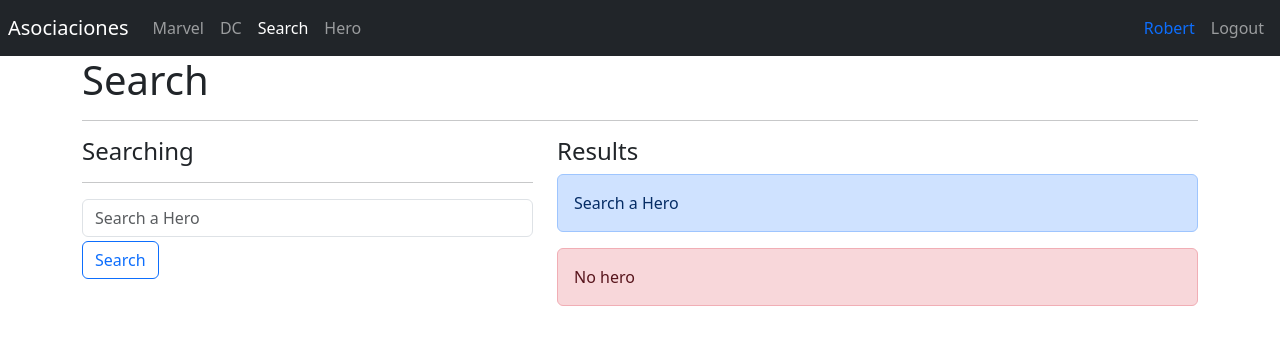
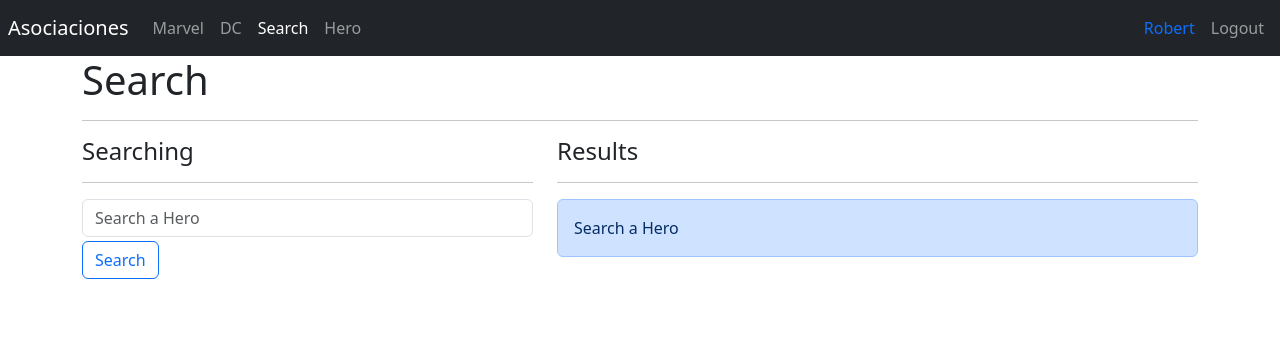
Before and after one commit to robertgrc/aplicacionBuscadorImagenes, a React (Vite) app: page /search in a window 1280 px wide. Shown: the top 344 px of the page. Built offline with nearby package versions, Linux system fonts and the light colour scheme.

Commit message:
Terminando seccion de SPA

```diff
--- /dev/null
+++ b/src/heroes/helpers/getHeroesByName.js
@@ -0,0 +1,12 @@
+import { heroes } from "../data/heroes"
+
+export const getHeroesByName = (name='') => {
+
+name = name.toLocaleLowerCase().trim()
+
+if (name.length===0)return[]
+
+return heroes.filter(
+      hero => hero.superhero.toLocaleLowerCase().includes( name )
+  )
+}
--- a/src/heroes/helpers/index.js
+++ b/src/heroes/helpers/index.js
@@ -1,2 +1,3 @@
 export * from './getHeroesByPublisher'
 export * from './getHeroById'
+export * from './getHeroesByName'
--- a/src/heroes/pages/SearchPage.jsx
+++ b/src/heroes/pages/SearchPage.jsx
@@ -2,6 +2,7 @@ import { HeroCard } from "../components"
 import { useForm } from "../../hooks/useForm"
 import { useLocation, useNavigate } from "react-router-dom"
 import queryString from "query-string"
+import { getHeroesByName } from "../helpers"
 
 
 
@@ -11,19 +12,22 @@ export const SearchPage = () => {
   const location = useLocation()
 
   const { q = ''} = queryString.parse(location.search)
+  const heroes = getHeroesByName(q)
 
+  const showSearch = (q.length ===0);
+  const showError =  (q.length >0) && heroes.length ===0;
 
   const{ searchText,formState,onInputChange,onResetForm} = useForm({
-    searchText:''
+    searchText: q
   })
 
   const onSearchSubmit = (event) =>{
     event.preventDefault()
 
-    if(searchText.trim().length <= 1) {
-      console.log('Texto muy Corto')
-      return
-    }
+    // if(searchText.trim().length <= 1) {
+    //   console.log('Texto muy Corto')
+    //   return
+    // }
     navigate(`?q=${searchText}`)
     console.log({searchText})
   }
@@ -54,14 +58,24 @@ export const SearchPage = () => {
        </div>
        <div className="col-7">
             <h4>Results</h4>
-            <div className="alert alert-primary">
+            <hr/>
+            {/* {
+              (q==='')
+              ? <div className="alert alert-primary">Search a Hero</div>
+              : (heroes.length ===0) && <div className="alert alert-danger">No hero <b>{ q }</b></div>
+            } */}
+            <div className="alert alert-primary animate__animated animate__fadeIn" style={{display: showSearch ? '':'none'}}>
               Search a Hero
             </div>
-            <div className="alert alert-danger">
-              No hero <b>{ q }</b>
+            <div className="alert alert-danger animate__animated animate__fadeIn" style={{display:showError? '': 'none'}}>
+                No hero <b>{ q }</b>
             </div>
+            {
+              heroes.map( hero => (
+                <HeroCard key={hero.id} {...hero} />
+              ))
+            }
 
-            {/* <HeroCard {...hero} /> */}
           </div>
     </div>
     </>
```
